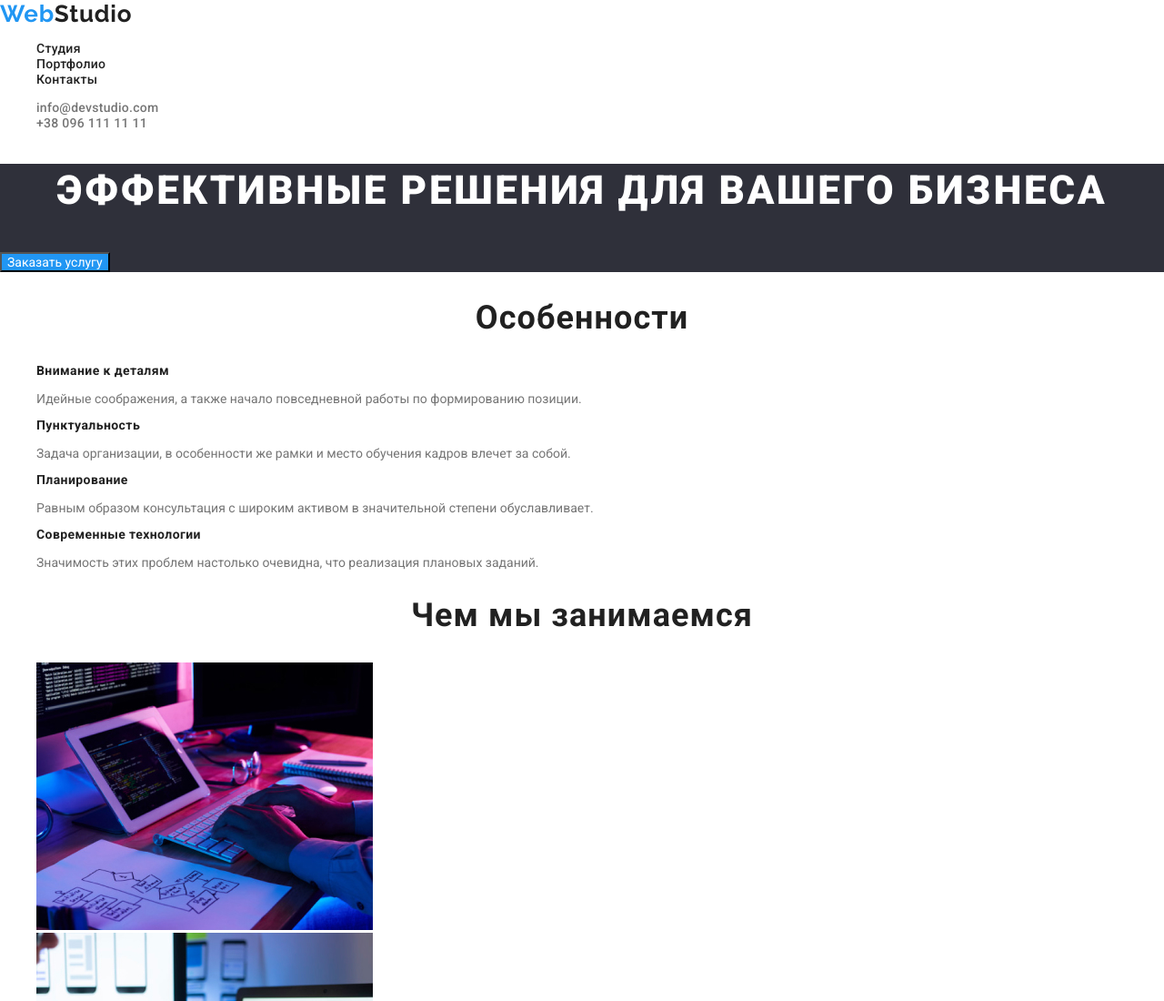
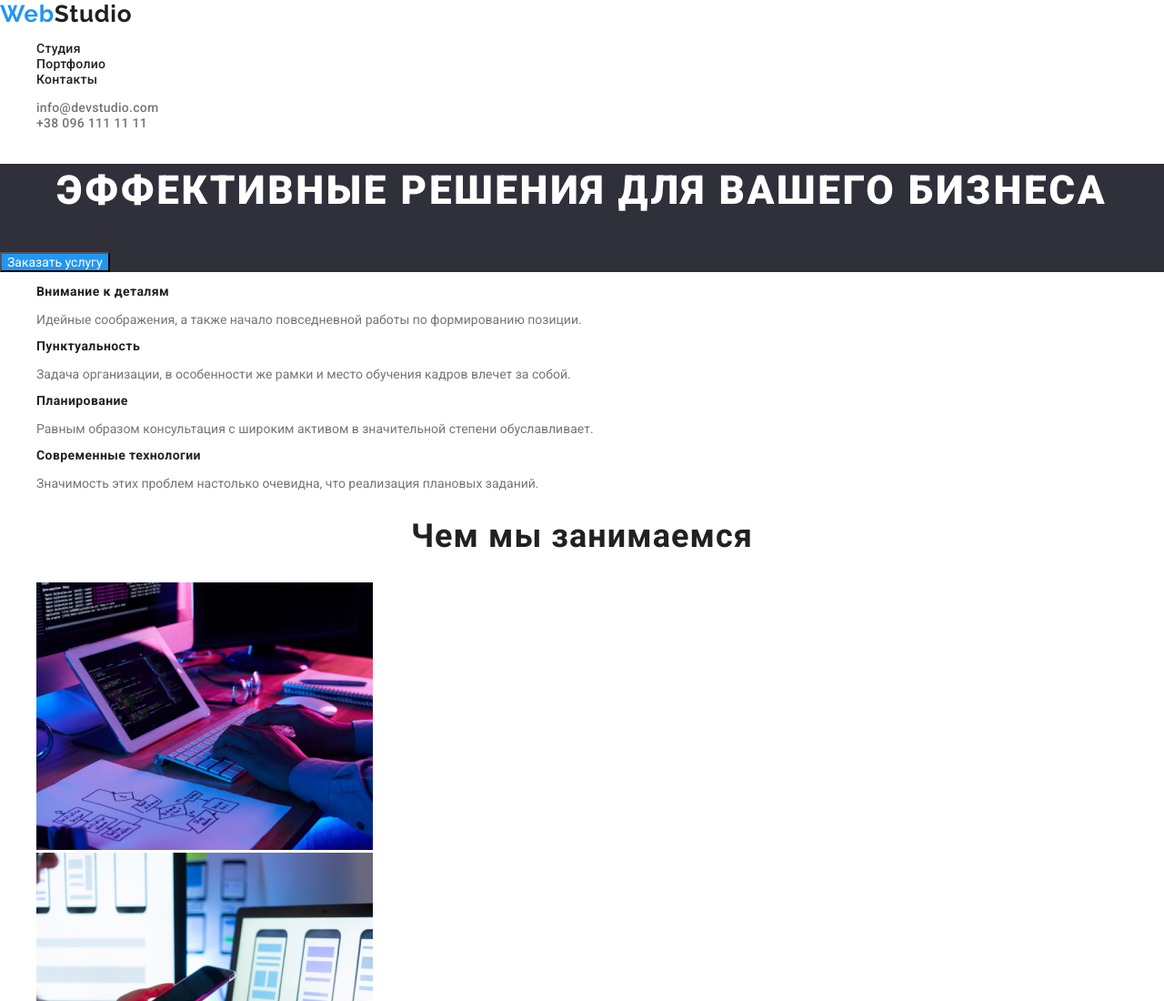
Before and after one commit to OksanaStezhko/goit-markup-hw-02, a plain HTML site: page index.html in a window 1280 px wide. Shown: the top 1100 px of the page at 91% size. Drawn offline with nearby package versions, Linux system fonts and the light colour scheme.

Commit message:
Скрыла заголовок на index

```diff
--- a/index.html
+++ b/index.html
@@ -53,7 +53,7 @@
       <!--Особенности-->
       <section class="features">
         <!--Явного заголовка этой секции нет, скрыть с помощью css-->
-        <h2 class="section-title">Особенности</h2>
+        <h2 class="section-title hide">Особенности</h2>
         <ul class="features list">
           <li>
             <h3 class="features-item">Внимание к деталям</h3>
```
